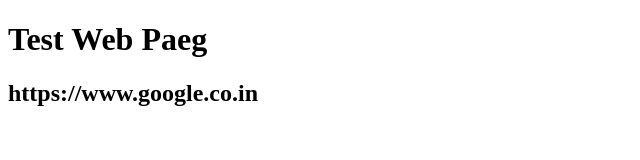
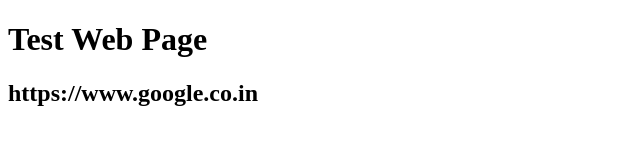
Before and after one commit to parthashp/docker, a plain HTML site: page index.html in a window 1280 px wide. Shown: the full height of the page, 0-640 px from the left. Drawn offline with Linux system fonts and the light colour scheme.

Commit message:
Update index.html

```diff
--- a/index.html
+++ b/index.html
@@ -2,7 +2,7 @@
 <html>
 <body>
 
-<h1>Test Web Paeg</h1>
+<h1>Test Web Page</h1>
 <h2>https://www.google.co.in</h2>
 
 </body>
```
